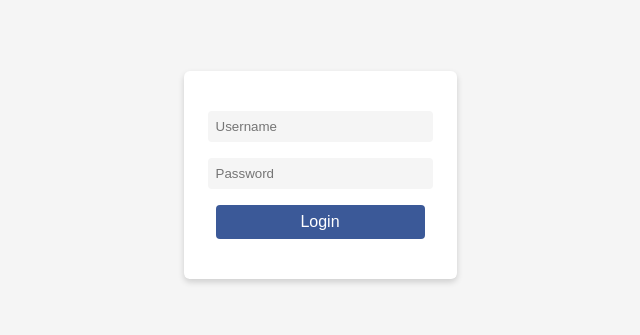
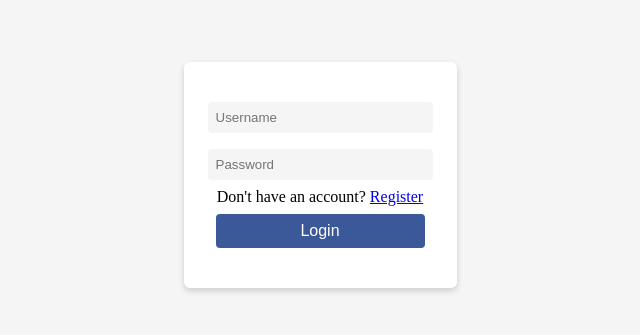
Before and after one commit to HeroutRozilyo/Project_FullStack_6, a React (Create React App) app: page /login in a window 1280 px wide. Shown: the part 233-568 px from the top of the page, without its empty margins (320-960 px from the left). Built offline with nearby package versions, Linux system fonts and the light colour scheme.

Commit message:
register

```diff
--- a/src/js/Login.js
+++ b/src/js/Login.js
@@ -50,8 +50,12 @@
       <form className="login-form" onSubmit={handleSubmit}>
         <input type="text" value={username} onChange={(e) => setUsername(e.target.value)} placeholder="Username" />
         <input type="password" value={password} onChange={(e) => setPassword(e.target.value)} placeholder="Password" />
+        <div className="register-link">
+        Don't have an account? <Link to="/register">Register</Link>
+      </div >
         <button type="submit">{loading ? 'Loading...' : 'Login'}</button> {/* Update button text based on loading state */}
       </form>
+
     </div>
   );
 }
```
